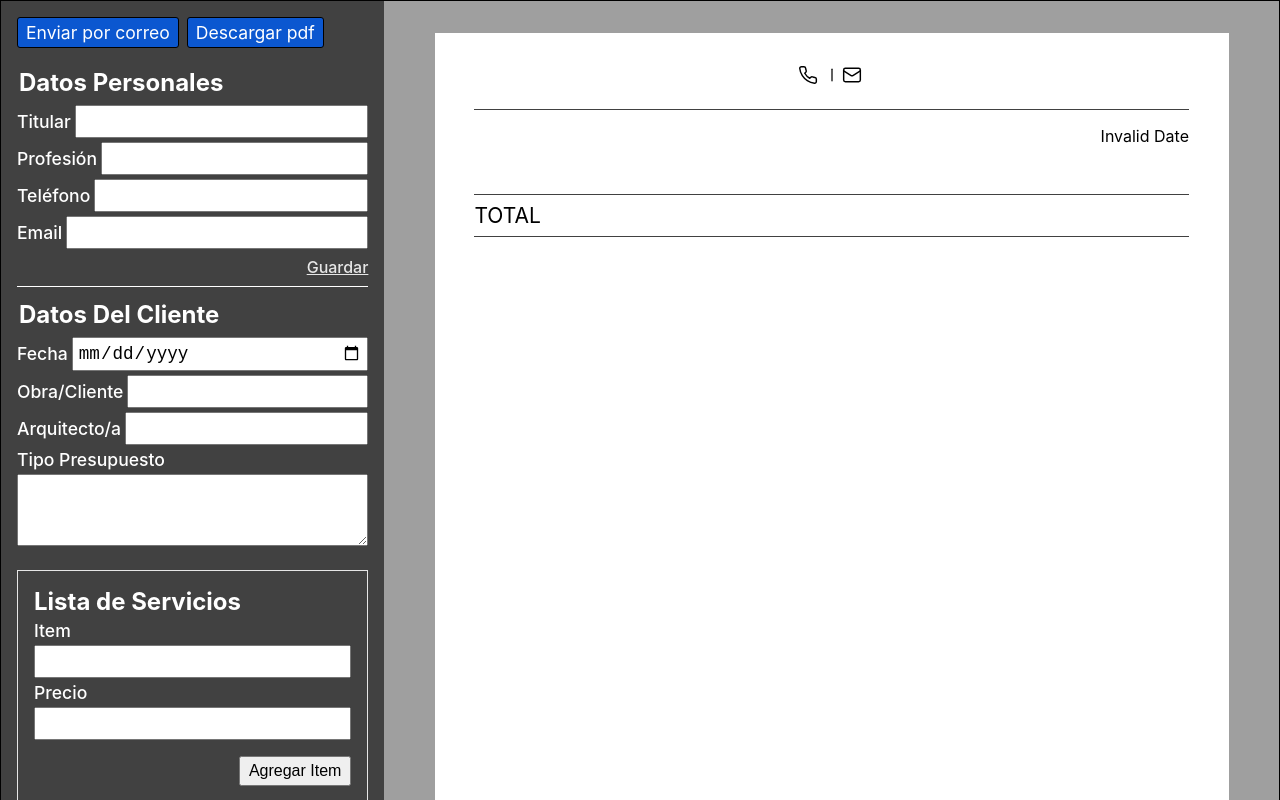
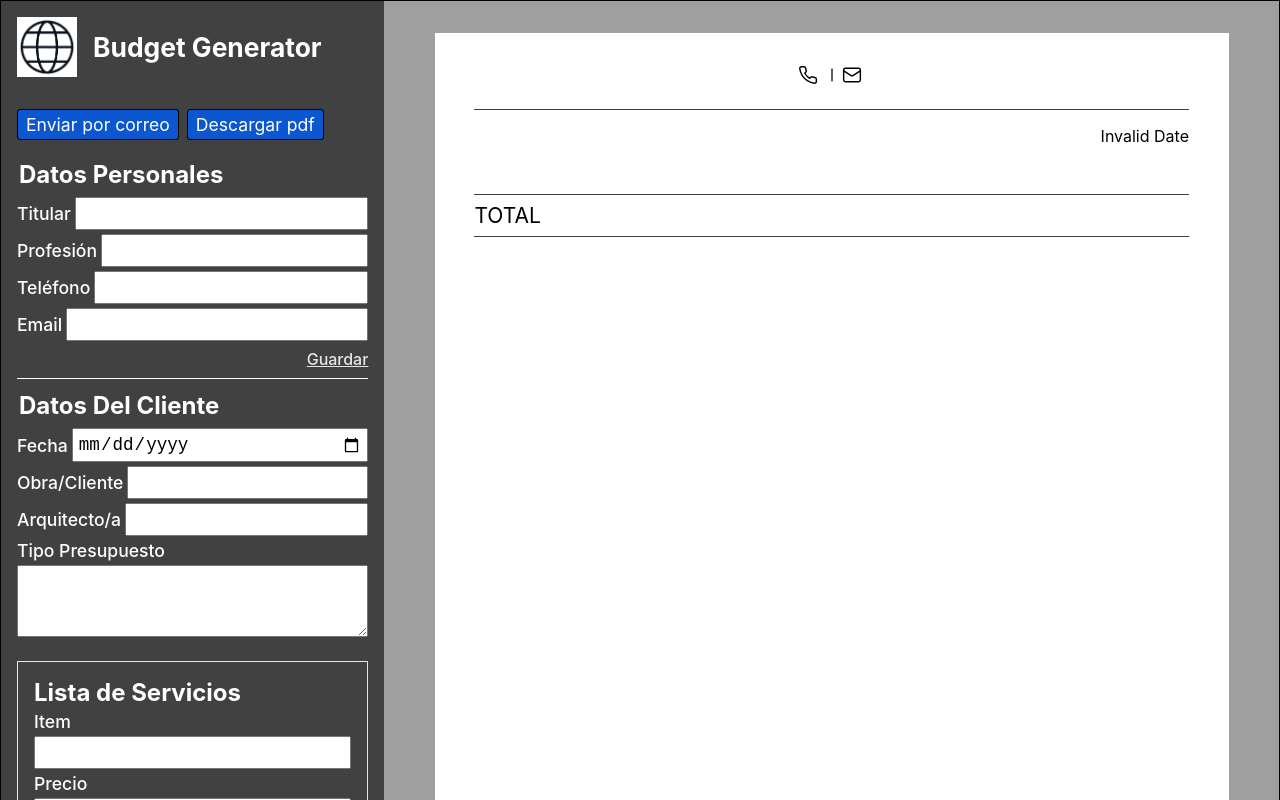
Before and after one commit to githubfacu/budgetGenerator, a React (Vite) app in the folder budgetGeneratorApp/: page / in a window 1280 px wide. Shown: the top 800 px of the page. Built offline with nearby package versions, Linux system fonts and the light colour scheme.

Commit message:
app logo + metadata

```diff
--- a/budgetGeneratorApp/index.html
+++ b/budgetGeneratorApp/index.html
@@ -7,7 +7,9 @@
     <title>Budget Generator</title>
 
     <meta property="og:title" content="Budget Generator" />
-    <meta property="og:description" content="Crea Presupuestos, descargas en pdf." />
+    <meta property="og:description" content="Genera un Presupuesto de página simple y descarga el archivo en formato pdf." />
+    <meta property="og:image" content="https://budget-generator-ten.vercel.app/globe-icon-isolated.jpg" />
+    <meta property="og:url" content="https://budget-generator-ten.vercel.app/" />
 
   </head>
   <body>
--- a/budgetGeneratorApp/src/App.tsx
+++ b/budgetGeneratorApp/src/App.tsx
@@ -114,6 +114,12 @@ function App() {
     <>
       <main>
         <section className='seccionFormularios'>
+          <div className='header'>
+            <figure>
+              <img src="/globe-icon-isolated.jpg" alt="" />
+            </figure>
+            <h2>Budget Generator</h2>
+          </div>
           <div className='actionButtonsDiv'>
             <span
               className='actionButton'
--- a/budgetGeneratorApp/src/styles/index.css
+++ b/budgetGeneratorApp/src/styles/index.css
@@ -19,6 +19,26 @@ h1, h2, h3, h4, h5, h6, p{
   width: 100%;
   margin: 0 auto;
   text-align: center;
+}
+
+.header{
+  display: flex;
+  width: 100%;
+  box-sizing: border-box;
+  align-items: center;
+  justify-content: flex-start;
+  padding: 1rem;
+  gap: 1rem;
+  text-align: start;
+}
+
+.header figure{
+  margin: 0;
+  display: flex;
+}
+
+.header img{
+  width: 60px;
 }
 
 main {
@@ -118,3 +138,10 @@ textarea{
     height: 100%;
   }
 }
+
+@media (min-width: 768px){
+
+  .header{
+
+  }
+}
```
Also changed, not shown: budgetGeneratorApp/public/globe-icon-isolated.jpg.
